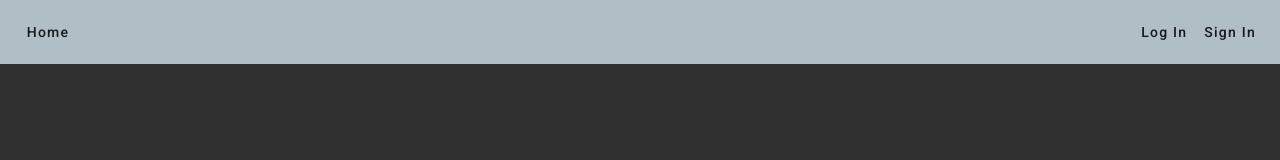
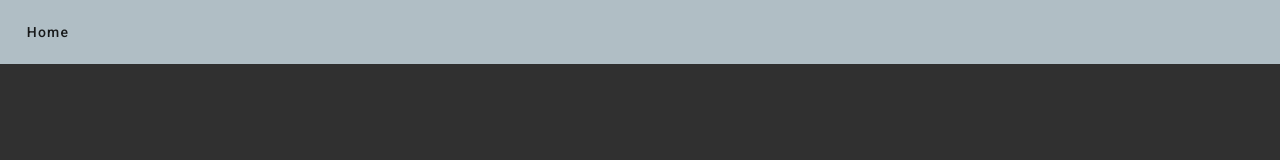
Before and after one commit to jaime-seahorse/microservices-designer, an Angular app in the folder frontend/: page /home in a window 1280 px wide. Shown: the top 160 px of the page. Built offline with nearby package versions, Linux system fonts and the light colour scheme.

Commit message:
Corrected Home and Toolbar Components' structure

```diff
--- a/frontend/src/app/home/home.component.html
+++ b/frontend/src/app/home/home.component.html
@@ -9,15 +9,15 @@
 		[ngClass]="{hidden: !(isHandset$ | async)}"
 	>
     <mat-toolbar color="accent">Menu</mat-toolbar>
-    <mat-nav-list>
+    <!--
+		* Avatar and product items.
+		<mat-nav-list>
     <a mat-list-item routerLink="login">Log In</a>
     <a mat-list-item routerLink="signin">Sign In</a>
-    </mat-nav-list>
+    </mat-nav-list> -->
   </mat-drawer>
 
   <mat-drawer-content>
-		<main class="container">
-      <router-outlet />
-    </main>
+		<!--* Bounded Context list.-->
   </mat-drawer-content>
 </mat-drawer-container>
--- a/frontend/src/app/home/toolbar/toolbar.component.html
+++ b/frontend/src/app/home/toolbar/toolbar.component.html
@@ -4,17 +4,16 @@
       type="button"
       aria-label="Toggle drawer"
       mat-icon-button
-			(click)="onHandsetDrawerClick.emit()"
+			(click)="onHandsetDrawerClick.emit(1)"
     >
       <mat-icon aria-label="Drawer toggle icon">menu</mat-icon>
     </button>
   }
 
-  <a mat-button routerLink="home">Home</a>
+  <a mat-button routerLink="../home">Home</a>
 
   <span class="spacer"></span>
   @if (!(isHandset$ | async)) {
-    <a mat-button routerLink="login">Log In</a>
-    <a mat-button routerLink="signin">Sign In</a>
+    <!-- * Avatar and product list. -->
   }
 </mat-toolbar>
--- a/frontend/src/app/home/toolbar/toolbar.component.ts
+++ b/frontend/src/app/home/toolbar/toolbar.component.ts
@@ -29,7 +29,7 @@ import { Observable, map, shareReplay } from 'rxjs';
   styleUrl: './toolbar.component.css'
 })
 export class ToolbarComponent {
-	@Output() onHandsetDrawerClick = new EventEmitter();
+	@Output() onHandsetDrawerClick = new EventEmitter<any>();
 
   constructor(
     private breakpointObserver: BreakpointObserver
```
